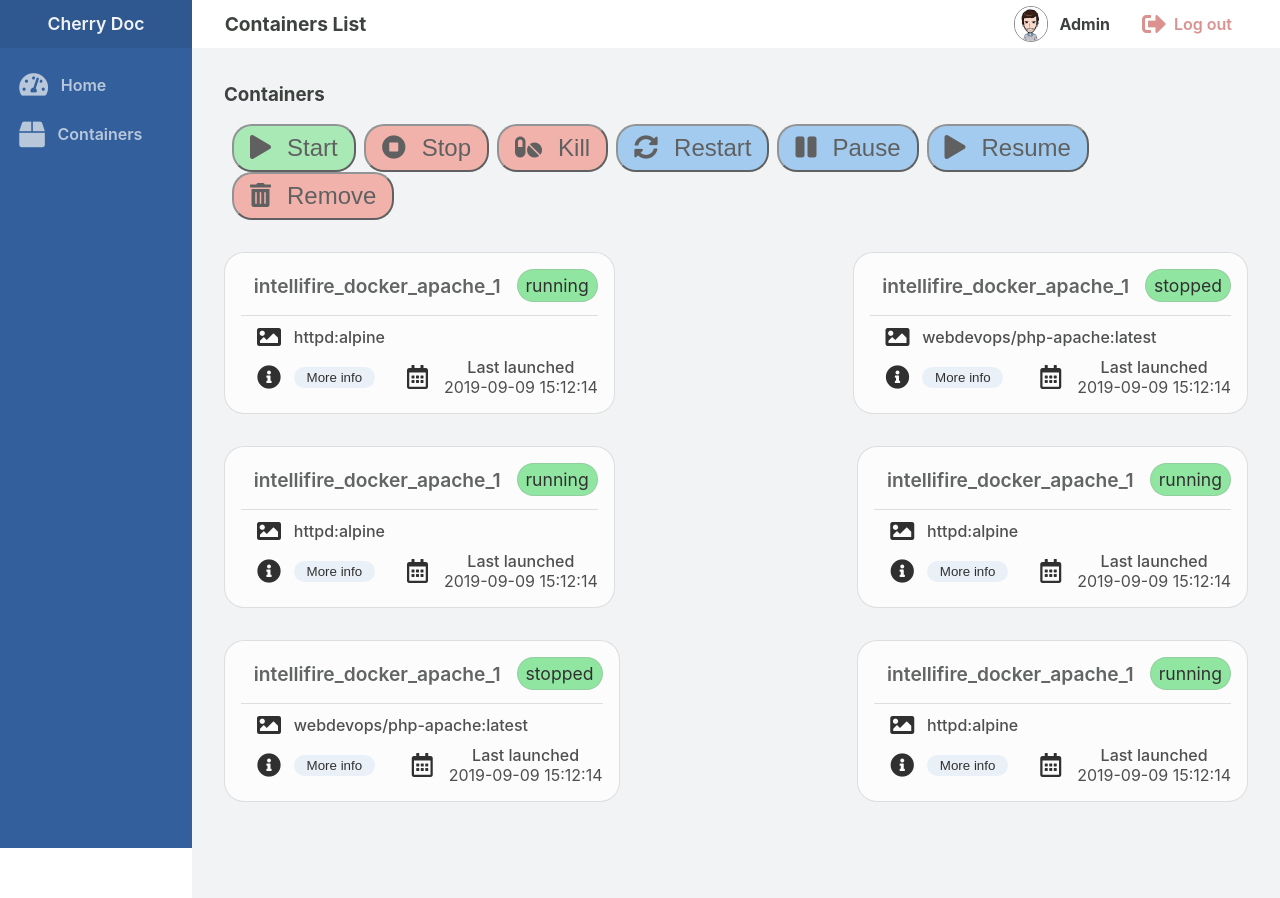
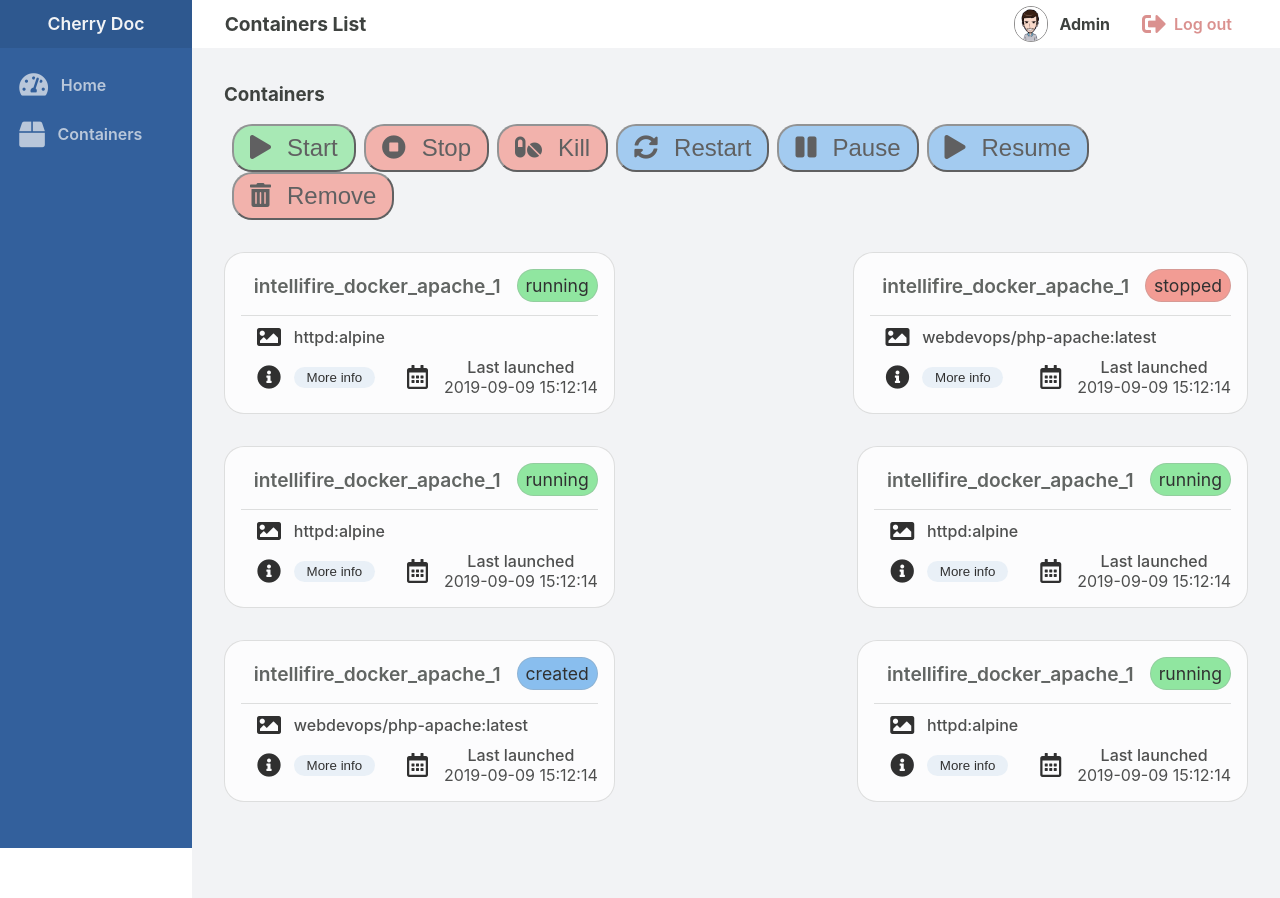
Before and after one commit to CherryDock/CherryDock, a React (Create React App) app: page / in a window 1280 px wide. Built offline with nearby package versions, Linux system fonts and the light colour scheme.

Commit message:
#11 Issue - Assign the right color to the container label

```diff
--- a/src/components/Containers/ContainerCard/ContainerCard.tsx
+++ b/src/components/Containers/ContainerCard/ContainerCard.tsx
@@ -30,7 +30,28 @@ function ContainerCard({
         alert('Go to the details page of the container ' + id);
     }
 
-    const cardClass = selected? [style.card, style.cardSelected] : [style.card];
+    const cardClass = selected ? [style.card, style.cardSelected] : [style.card];
+
+    /**
+     * Get the class name of the state label of the card
+     */
+    function getStateClass(): string[] {
+        var stateClass: string[];
+        switch (containerState) {
+            case "running":
+                stateClass = [style.containerState, style.containerStateRunning];
+                break;
+            case "stopped":
+                stateClass = [style.containerState, style.containerStateStopped];
+                break;
+            case "created":
+                stateClass = [style.containerState, style.containerStateCreated];
+                break;
+            default:
+                stateClass = [style.containerState, style.containerStateRunning]
+        }
+        return stateClass;
+    }
 
     return (
         <div className={cx(cardClass)}
@@ -38,7 +59,7 @@ function ContainerCard({
         >
             <div className={style.header}>
                 <span className={style.containerName}>{containerName}</span>
-                <span className={style.containerState}>{containerState}</span>
+                <span className={cx(getStateClass())}>{containerState}</span>
             </div>
 
             <div className={style.imageName}>
--- a/src/components/Containers/ContainerCard/container-card.module.scss
+++ b/src/components/Containers/ContainerCard/container-card.module.scss
@@ -36,12 +36,23 @@ $see-more-background-color: rgb(30, 110, 185);
     }
 
     .containerState {
-      background-color: $status-green;
       padding: 0.3rem 0.5rem;
       border-radius: 20px;
       border: solid 1px rgba(grey, 0.3);
       margin-left: 1rem;
       font-size: 1.1rem;
+    }
+
+    .containerStateRunning {
+      background-color: $status-green;
+    }
+
+    .containerStateStopped {
+      background-color: $status-red;
+    }
+
+    .containerStateCreated {
+      background-color: $status-blue;
     }
   }
 
@@ -82,12 +93,12 @@ $see-more-background-color: rgb(30, 110, 185);
           border-radius: 15px;
           padding: 0.2rem 0.8rem;
           font-weight: 500;
-          background-color: rgba($see-more-background-color, .1);
+          background-color: rgba($see-more-background-color, 0.1);
           border: none;
 
           &:hover {
             cursor: pointer;
-            background-color: rgba($see-more-background-color, .3);
+            background-color: rgba($see-more-background-color, 0.3);
 
             transform: scale(1.05);
           }
--- a/src/screens/Containers/data.ts
+++ b/src/screens/Containers/data.ts
@@ -35,7 +35,7 @@ export default [
     {
         id:5,
         containerName: 'intellifire_docker_apache_1',
-        containerState: 'stopped',
+        containerState: 'created',
         imageName: 'webdevops/php-apache:latest',
         launchedDate: '2019-09-09 15:12:14',
         selected: false
```
